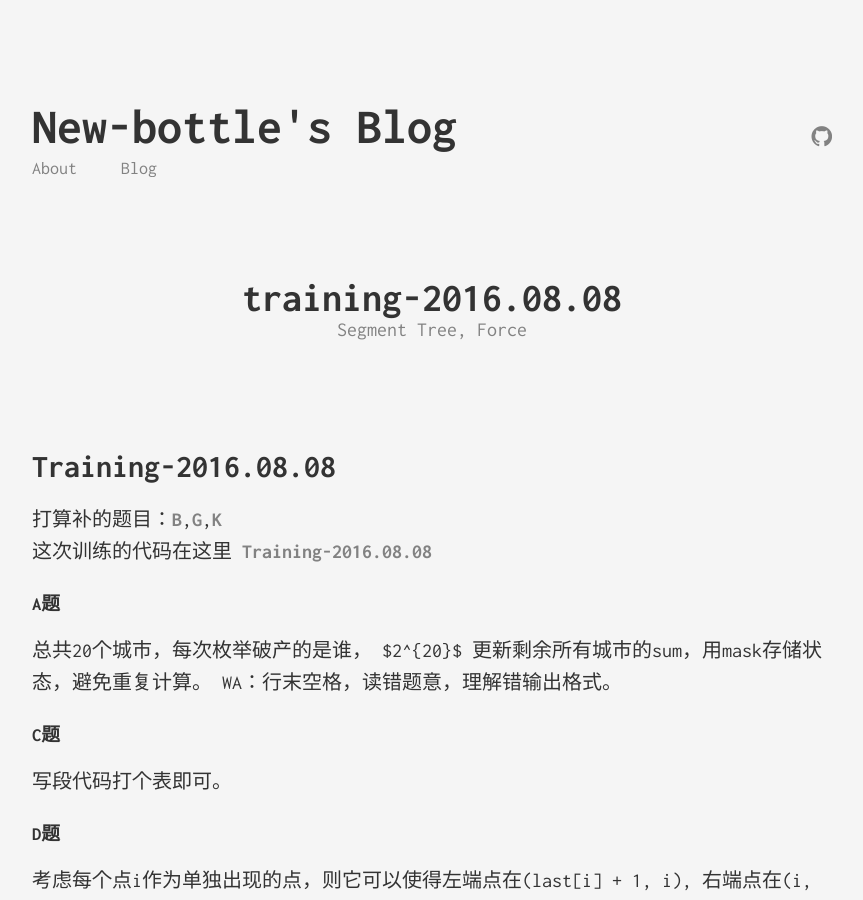
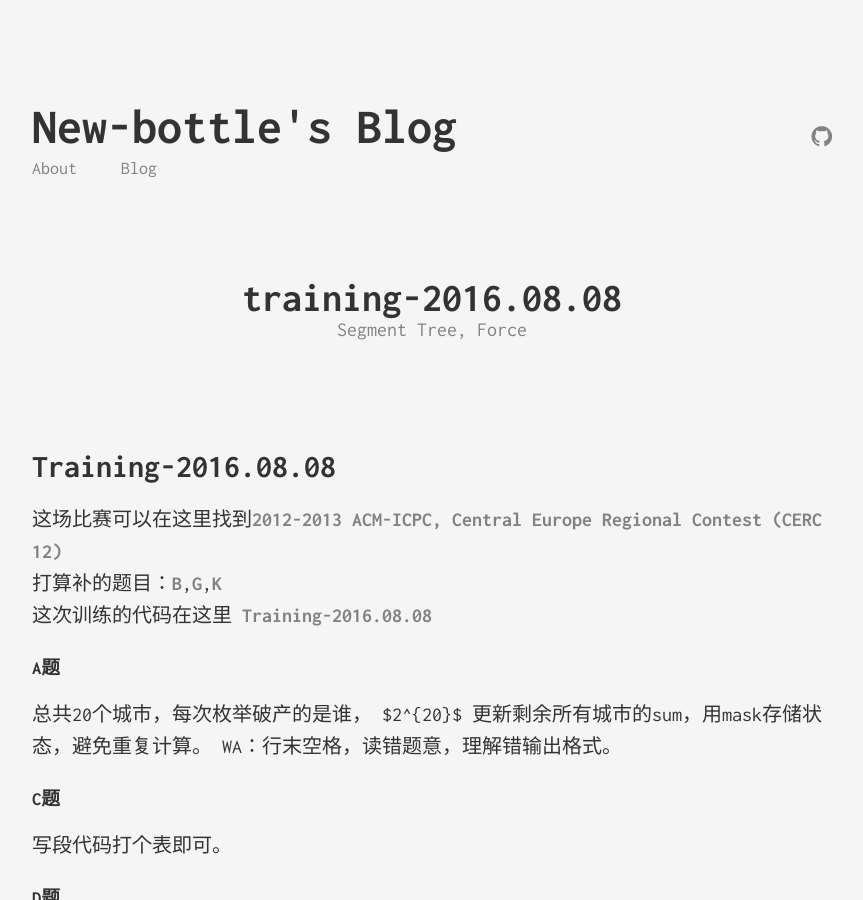
Before and after one commit to New-bottle/New-bottle.github.io, a Jekyll site: the page built from _posts/2016-08-08-training20160808.md, in a window 1280 px wide and 900 px high. Shown: the whole window, without its empty margins (208-1071 px from the left). Built offline with Jekyll 4.4.1, drawn with Linux system fonts in a browser that asks for light colours; comment, search, counter and statistics services are not loaded.

Commit message:
add the problem position on vjudge

```diff
--- a/_posts/2016-08-08-training20160808.md
+++ b/_posts/2016-08-08-training20160808.md
@@ -9,6 +9,7 @@ categories: [study]
 tag: [Segment Tree, Sweep line algorithm]
 ---
 # Training-2016.08.08
+  这场比赛可以在这里找到[2012-2013 ACM-ICPC, Central Europe Regional Contest (CERC 12)](http://acm.hust.edu.cn/vjudge/problem/#OJId=All&probNum=&title=&source=2012-2013%20ACM-ICPC,%20Central%20Europe%20Regional%20Contest%20(CERC%2012))
   打算补的题目：[B](http://172.16.45.6/problems/detail/4566/),[G](http://172.16.45.6/problems/detail/4571/),[K](http://172.16.45.6/contests/1544/problem-K/)
   这次训练的代码在这里 [Training-2016.08.08](https://github.com/New-bottle/training/tree/master/2016summer/160808)
 
```
